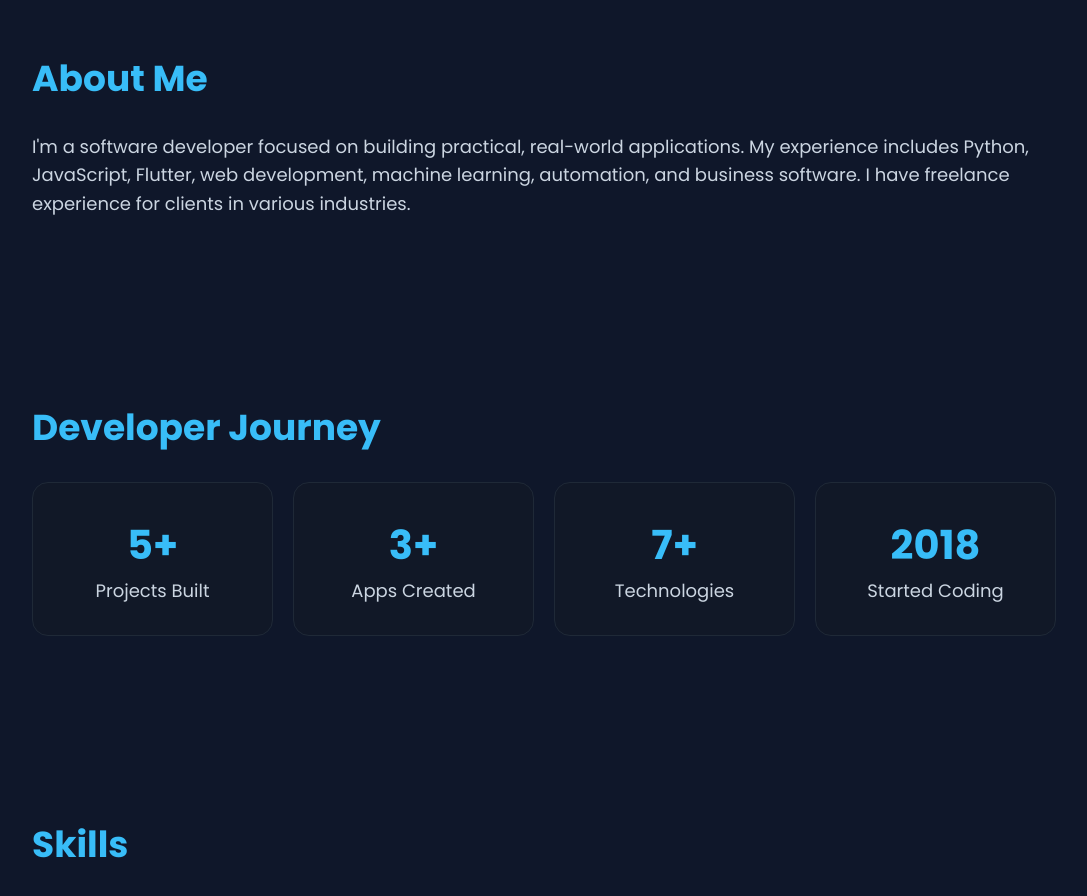
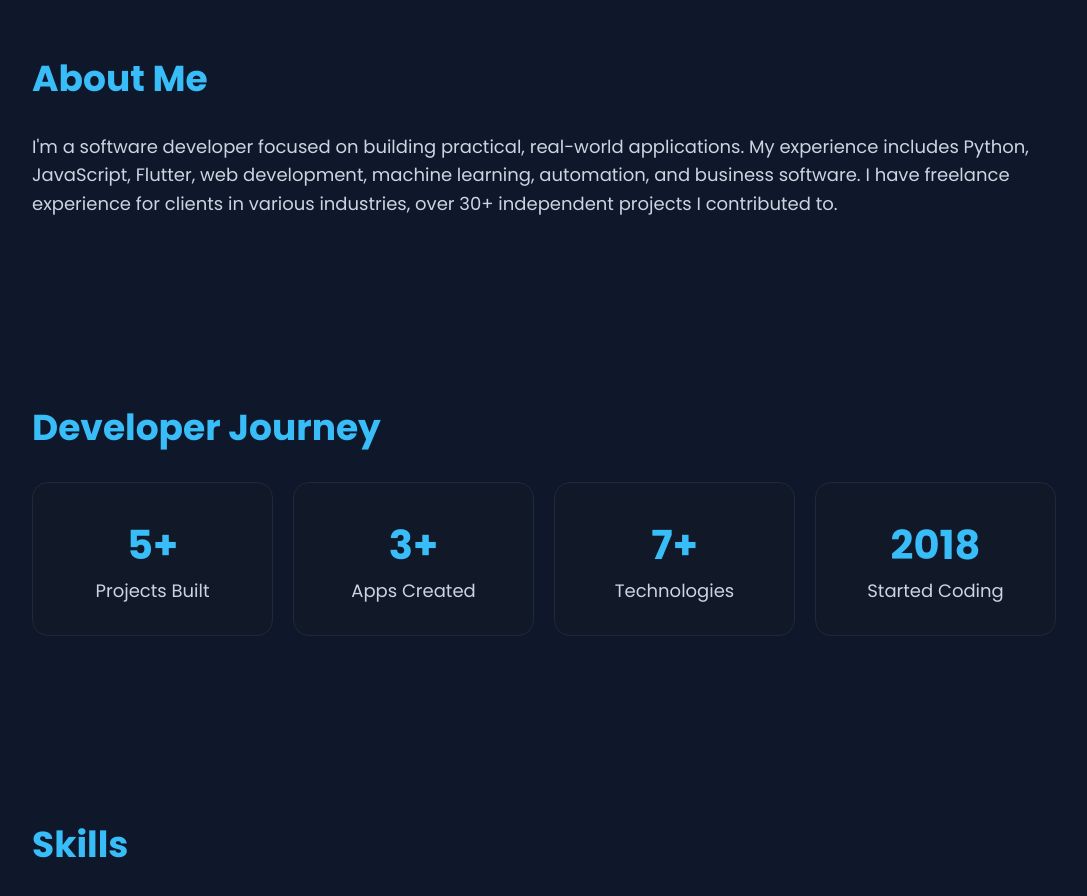
Before and after one commit to j3e8r4/jeremy-portfolio, a plain HTML site: page index.html in a window 1280 px wide. Shown: the part 840-1736 px from the top of the page, without its empty margins (96-1183 px from the left). Drawn offline with Linux system fonts and the light colour scheme.

Commit message:
Update portfolio and resume link

```diff
--- a/index.html
+++ b/index.html
@@ -119,7 +119,9 @@ I'm a software developer focused on building practical,
 real-world applications. My experience includes Python,
 JavaScript, Flutter, web development, machine learning,
 automation, and business software.
-I have freelance experience for clients in various industries.
+I have freelance experience for clients in various industries,
+over 30+ independent projects I contributed to.
+
 </p>
 
 
```
